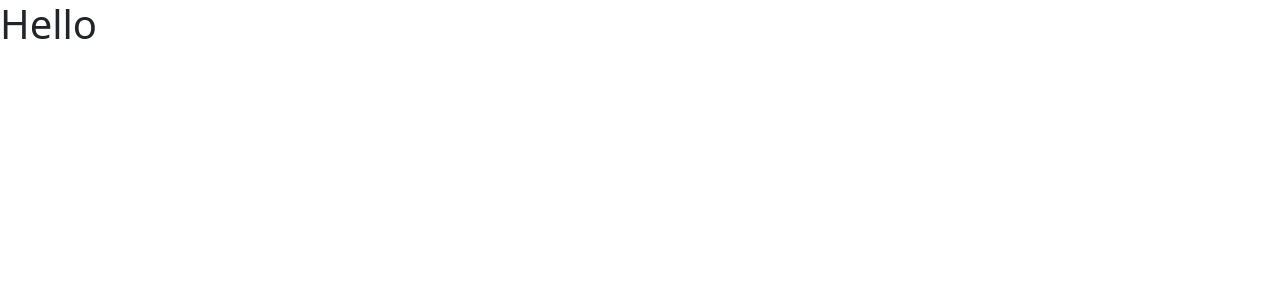
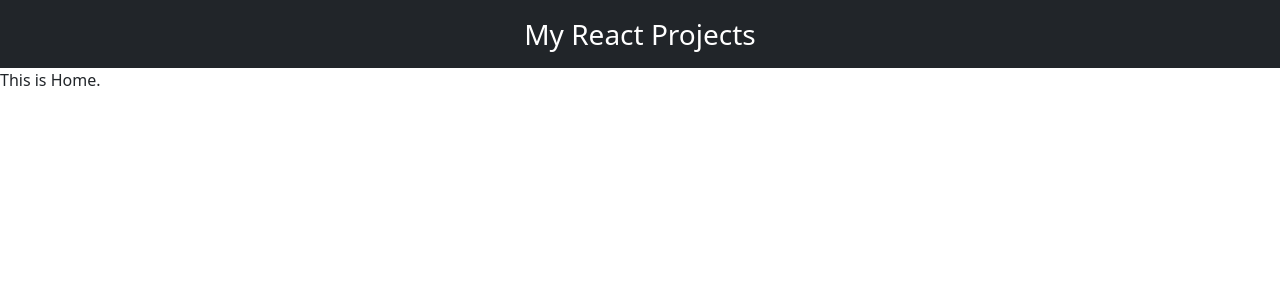
Before and after one commit to bibashmgr/my-projects, a React (Create React App) app: page / in a window 1280 px wide. Shown: the top 300 px of the page. Built offline with nearby package versions, Linux system fonts and the light colour scheme.

Commit message:
Updating readme

```diff
--- a/src/App.js
+++ b/src/App.js
@@ -1,13 +1,25 @@
 import React from 'react';
+import { BrowserRouter as Router, Route, Switch } from 'react-router-dom';
 
 // components
+import Home from './components/Home';
+import Error from './components/Error';
 
 //apps
 
 const App = () => {
   return (
     <>
-      <div className='h1'>Hello</div>
+      <Router>
+        <Switch>
+          <Route exact path='/'>
+            <Home></Home>
+          </Route>
+          <Route path='*'>
+            <Error></Error>
+          </Route>
+        </Switch>
+      </Router>
     </>
   );
 }
--- /dev/null
+++ b/src/components/Error.js
@@ -0,0 +1,13 @@
+import React from 'react';
+import {Link} from 'react-router-dom';
+
+const Error = () => {
+    return (
+        <div className='d-flex flex-column justify-content-center align-items-center' style={{height:'45vh'}}>
+            <div className='h1 text-danger'>Error: Page Not Found</div>
+            <Link to='/' className='btn btn-link' >Go Back</Link>
+        </div>
+    )
+}
+
+export default Error
--- /dev/null
+++ b/src/components/Home.js
@@ -0,0 +1,15 @@
+import React from 'react';
+import Nav from './Nav';
+
+const Home = () => {
+    return (
+        <>
+            <Nav></Nav>
+            <div>
+                This is Home.
+            </div>
+        </>
+    )
+}
+
+export default Home;
--- /dev/null
+++ b/src/components/Nav.js
@@ -0,0 +1,16 @@
+import React from 'react';
+import {Link} from 'react-router-dom';
+
+const Nav = () => {
+    return (
+        <nav className='navbar navbar-brand-center navbar-dark bg-dark'>
+            <div className='container-fluid'>
+                <Link to='/' className='navbar-brand mx-auto fs-3'>
+                    My React Projects
+                </Link>
+            </div>
+        </nav>
+    )
+}
+
+export default Nav
--- a/src/index.js
+++ b/src/index.js
@@ -8,8 +8,6 @@ import App from './App';
 import '../node_modules/bootstrap/dist/css/bootstrap.min.css';
 
 ReactDOM.render(
-  <React.StrictMode>
-    <App />
-  </React.StrictMode>,
+    <App />,
   document.getElementById('root')
 );
```
